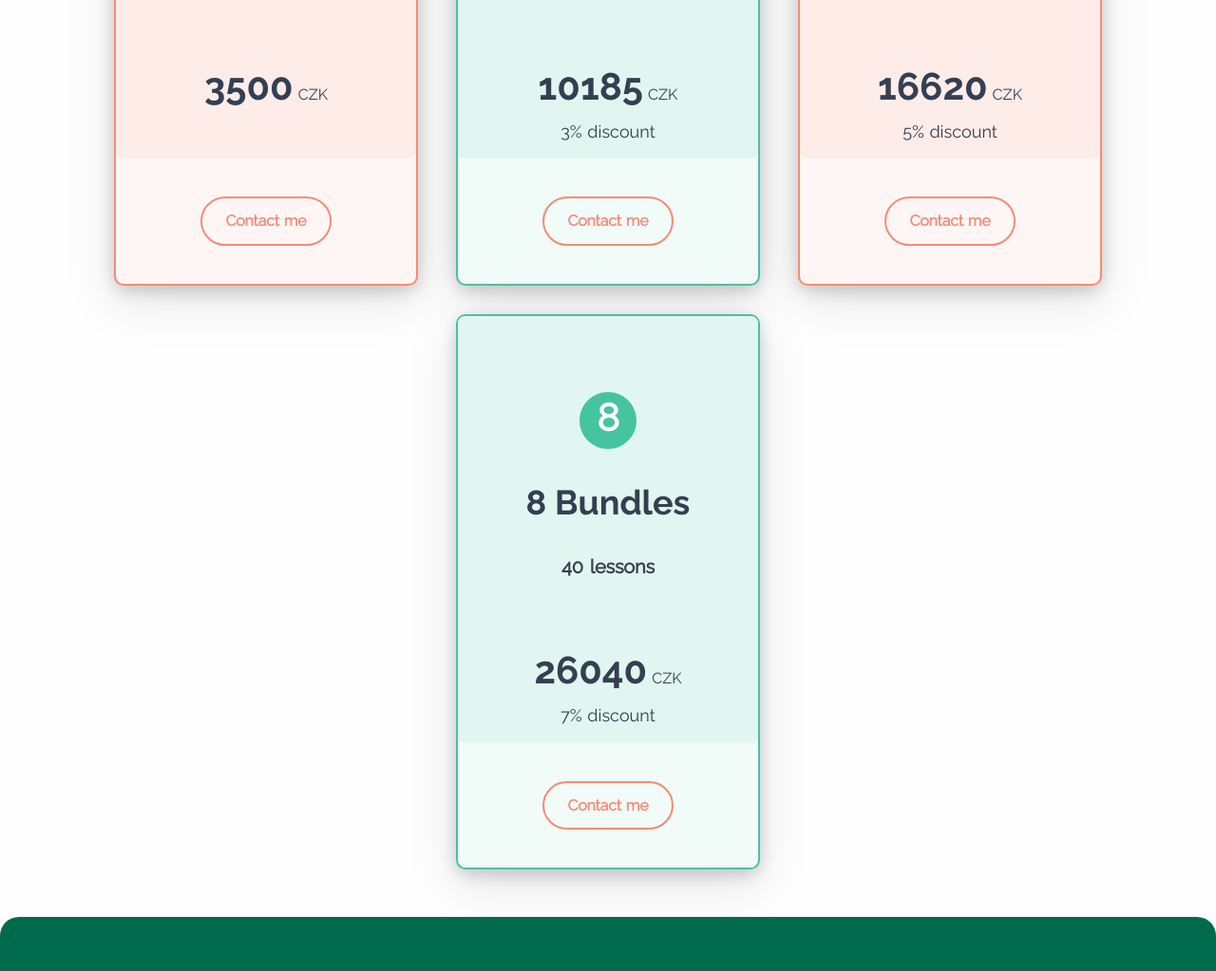
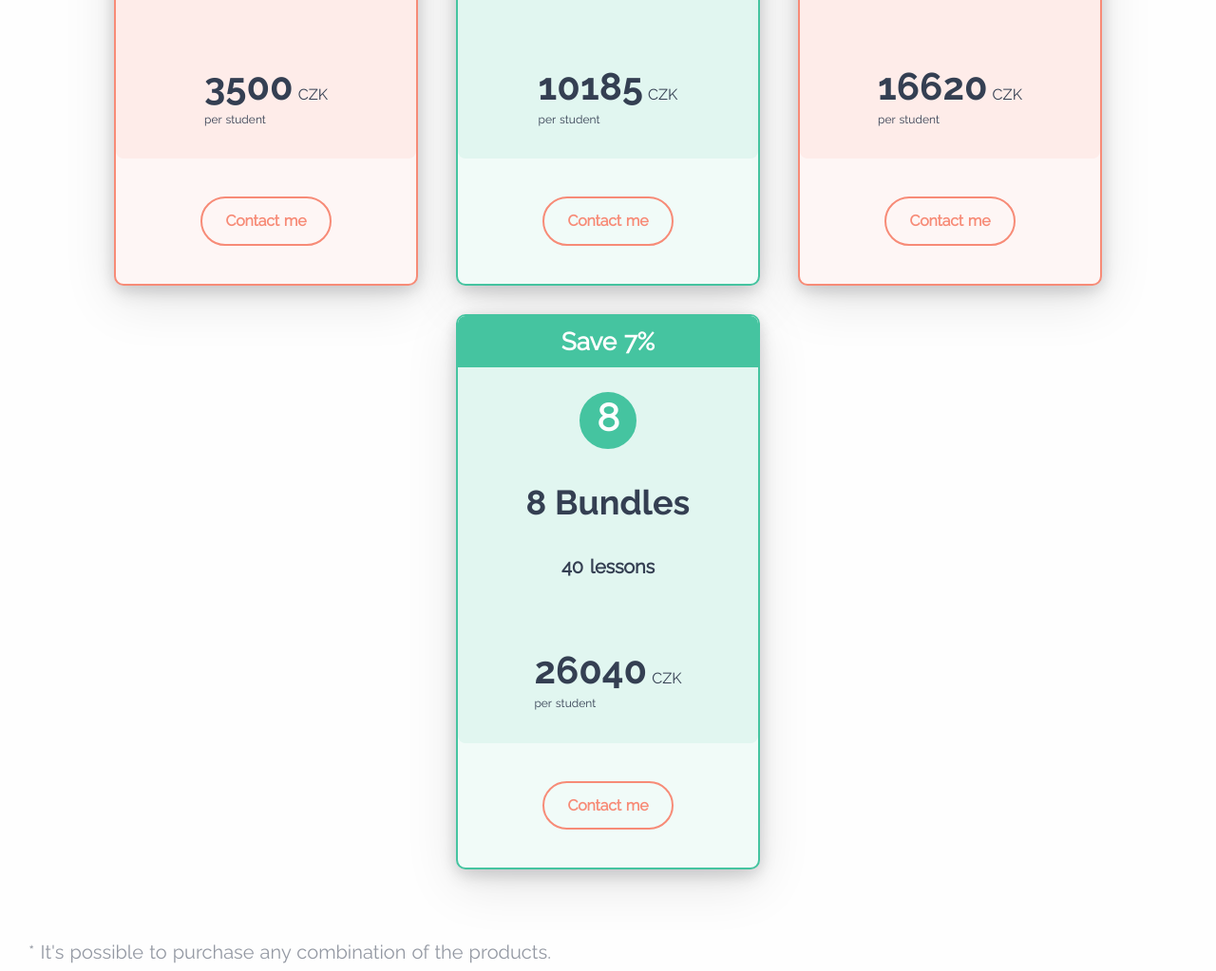
Before and after one commit to pakr93/pakr93.github.io, a plain HTML site: page LearnWithKate/index.html in a window 1280 px wide. Shown: the part 5971-6994 px from the top of the page at 95% size. Drawn offline with Linux system fonts and the light colour scheme.

Commit message:
last design tweaks today.

```diff
--- a/LearnWithKate/assets/css/custom.css
+++ b/LearnWithKate/assets/css/custom.css
@@ -103,6 +103,10 @@ p {
   height: 25px;
   background-color: lightgrey;
   border-radius: 15px;
+}
+
+.font-bold {
+  font-weight: bold;
 }
 
 .switcher {
--- a/LearnWithKate/index.html
+++ b/LearnWithKate/index.html
@@ -448,15 +448,19 @@
                         <div class='price-section'>
                           <div class='price-bundle-section one-student 60-minutes'>
                             <span><span class='display-4 pricing-1-60'>3500</span> CZK</span>
+                            <p class='text-left mt-1 fs-12'>per student</p>
                           </div>
                           <div class='price-bundle-section more-students 60-minutes'>
                             <span><span class='display-4 pricing-more-60'>3200</span> CZK</span>
+                            <p class='text-left mt-1 fs-12'>per student</p>
                           </div>
                           <div class='price-bundle-section one-student 90-minutes'>
                             <span><span class='display-4 pricing-1-90'>5250</span> CZK</span>
+                            <p class='text-left mt-1 fs-12'>per student</p>
                           </div>
                           <div class='price-bundle-section more-students 90-minutes'>
                             <span><span class='display-4 pricing-more-90'>4950</span> CZK</span>
+                            <p class='text-left mt-1 fs-12'>per student</p>
                           </div>
                         </div>
                       </div>
@@ -467,6 +471,7 @@
               </div>
               <div class="col-md-6 col-lg-3 pricing-card bg-soft-green mx-4">
                 <div class="pricing card shadow-none bg-pale-green" style='min-height: 450px;'>
+                  <p class='position-absolute text-center text-white py-1 w-100 fs-26 font-bold bg-green rounded-top'>Save 3%</p>
                   <div class="card-body" style='display: flex; flex-flow: column nowrap; justify-content: space-evenly;'>
                     <div class="icon btn btn-circle btn-lg btn-primary disabled w-40 pb-1 mx-auto bg-green"> <span class='fs-40'>3</span> </div>
                     <h4 class='display-5'>3 Bundles</h4>
@@ -476,19 +481,19 @@
                         <div class='price-section'>
                           <div class='price-bundle-section one-student 60-minutes'>
                             <span><span class='display-4'>10185</span> CZK</span>
-                            <p class='text-center mt-3 fs-18'>3% discount</p>
+                            <p class='text-left mt-1 fs-12'>per student</p>
                           </div>
                           <div class='price-bundle-section more-students 60-minutes'>
                             <span><span class='display-4'>9310</span> CZK</span>
-                            <p class='text-center mt-3 fs-18'>3% discount</p>
+                            <p class='text-left mt-1 fs-12'>per student</p>
                           </div>
                           <div class='price-bundle-section one-student 90-minutes'>
                             <span><span class='display-4'>15280</span> CZK</span>
-                            <p class='text-center mt-3 fs-18'>3% discount</p>
+                            <p class='text-left mt-1 fs-12'>per student</p>
                           </div>
                           <div class='price-bundle-section more-students 90-minutes'>
                             <span><span class='display-4'>14400</span> CZK</span>
-                            <p class='text-center mt-3 fs-18'>3% discount</p>
+                            <p class='text-left mt-1 fs-12'>per student</p>
                           </div>
                         </div>
                       </div>
@@ -501,6 +506,7 @@
               </div>
               <div class="col-md-6 col-lg-3 pricing-card bg-soft-orange mx-4">
                 <div class="pricing card shadow-none bg-pale-orange" style='min-height: 450px;'>
+                  <p class='position-absolute text-center text-black py-1 w-100 fs-26 font-bold bg-orange rounded-top'>Save 5%</p>
                   <div class="card-body" style='display: flex; flex-flow: column nowrap; justify-content: space-evenly;'>
                     <div class="icon btn btn-circle btn-lg btn-primary disabled w-40 pb-1 mx-auto bg-green"> <span class='fs-40'>5</span> </div>
                     <h4 class='display-5'>5 Bundles</h4>
@@ -510,19 +516,19 @@
                         <div class='price-section'>
                           <div class='price-bundle-section one-student 60-minutes'>
                             <span><span class='display-4'>16620</span> CZK</span>
-                            <p class='text-center mt-3 fs-18'>5% discount</p>
+                            <p class='text-left mt-1 fs-12'>per student</p>
                           </div>
                           <div class='price-bundle-section more-students 60-minutes'>
                             <span><span class='display-4'>15200</span> CZK</span>
-                            <p class='text-center mt-3 fs-18'>5% discount</p>
+                            <p class='text-left mt-1 fs-12'>per student</p>
                           </div>
                           <div class='price-bundle-section one-student 90-minutes'>
                             <span><span class='display-4'>24930</span> CZK</span>
-                            <p class='text-center mt-3 fs-18'>5% discount</p>
+                            <p class='text-left mt-1 fs-12'>per student</p>
                           </div>
                           <div class='price-bundle-section more-students 90-minutes'>
                             <span><span class='display-4'>23500</span> CZK</span>
-                            <p class='text-center mt-3 fs-18'>5% discount</p>
+                            <p class='text-left mt-1 fs-12'>per student</p>
                           </div>
                         </div>
                       </div>
@@ -536,6 +542,7 @@
               <!--/column -->
               <div class="col-md-6 col-lg-3 pricing-card bg-soft-green mx-4">
                 <div class="pricing card shadow-none bg-pale-green" style='min-height: 450px;'>
+                  <p class='position-absolute text-center text-white py-1 w-100 fs-26 font-bold bg-green rounded-top'>Save 7%</p>
                   <div class="card-body" style='display: flex; flex-flow: column nowrap; justify-content: space-evenly;'>
                     <div class="icon btn btn-circle btn-lg btn-primary disabled w-40 pb-1 mx-auto bg-green"> <span class='fs-40'>8</span></div>
                     <h4 class='display-5'>8 Bundles</h4>
@@ -545,19 +552,19 @@
                         <div class='price-section'>
                           <div class='price-bundle-section one-student 60-minutes'>
                             <span><span class='display-4'>26040</span> CZK</span>
-                            <p class='text-center mt-3 fs-18'>7% discount</p>
+                            <p class='text-left mt-1 fs-12'>per student</p>
                           </div>
                           <div class='price-bundle-section more-students 60-minutes'>
                             <span><span class='display-4'>23800</span> CZK</span>
-                            <p class='text-center mt-3 fs-18'>7% discount</p>
+                            <p class='text-left mt-1 fs-12'>per student</p>
                           </div>
                           <div class='price-bundle-section one-student 90-minutes'>
                             <span><span class='display-4'>39060</span> CZK</span>
-                            <p class='text-center mt-3 fs-18'>7% discount</p>
+                            <p class='text-left mt-1 fs-12'>per student</p>
                           </div>
                           <div class='price-bundle-section more-students 90-minutes'>
                             <span><span class='display-4'>36820</span> CZK</span>
-                            <p class='text-center mt-3 fs-18'>7% discount</p>
+                            <p class='text-left mt-1 fs-12'>per student</p>
                           </div>
                         </div>
                       </div>
@@ -568,6 +575,7 @@
                 <!--/.pricing -->
                 <span style='display: flex; justify-content: center;'><a href=" #contact-me" class=" btn btn-xl btn-outline-orange rounded-pill mt-6o my-8">Contact me</a></span>
               </div>
+              <p class='mt-12 text-left px-6 text-ash fs-20 w-100'>* It's possible to purchase any combination of the products.</p>
             </div>
             <!--/.row -->
           </div>
```
Also changed, not shown: LearnWithKate/cs/index.html (+3 -1 lines).
